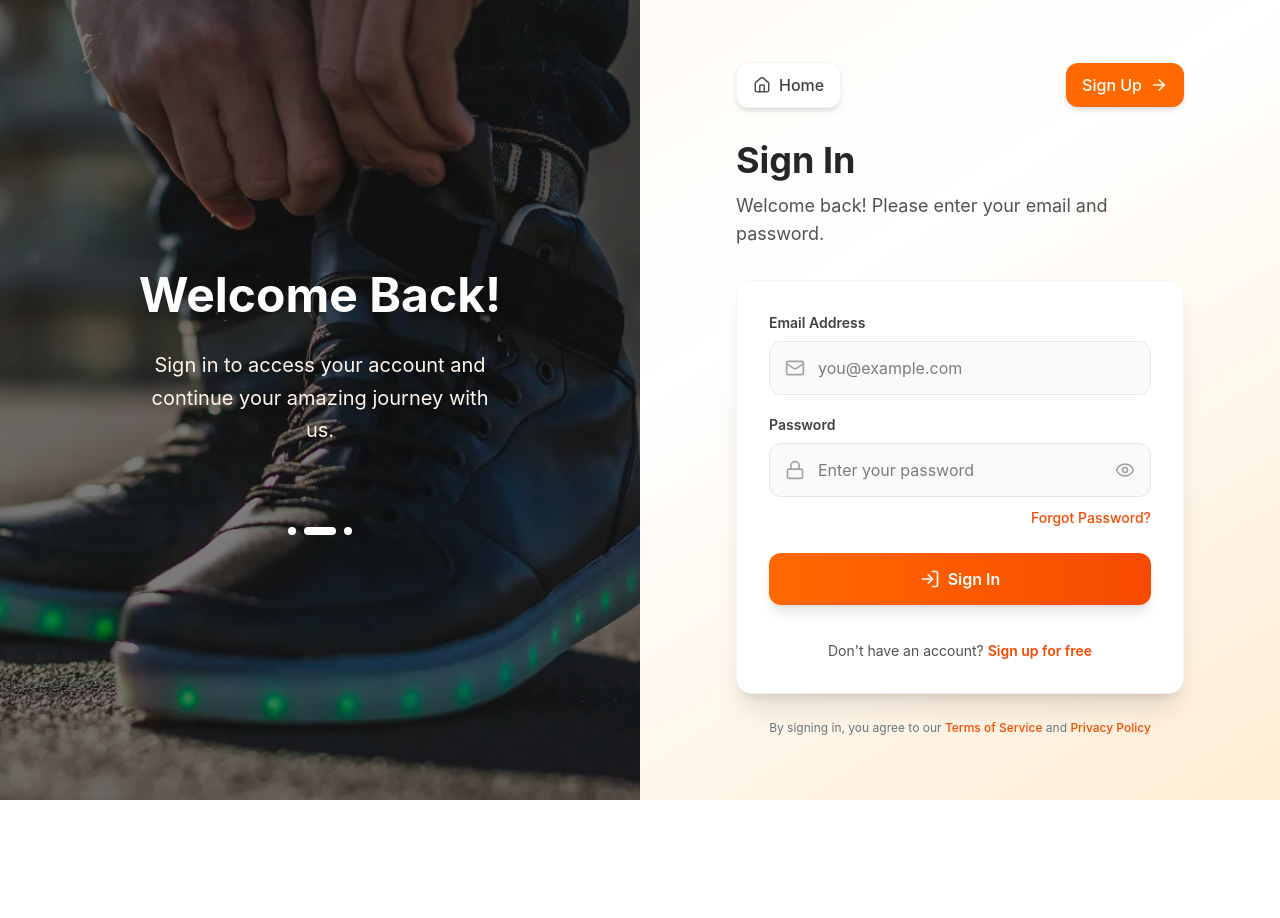
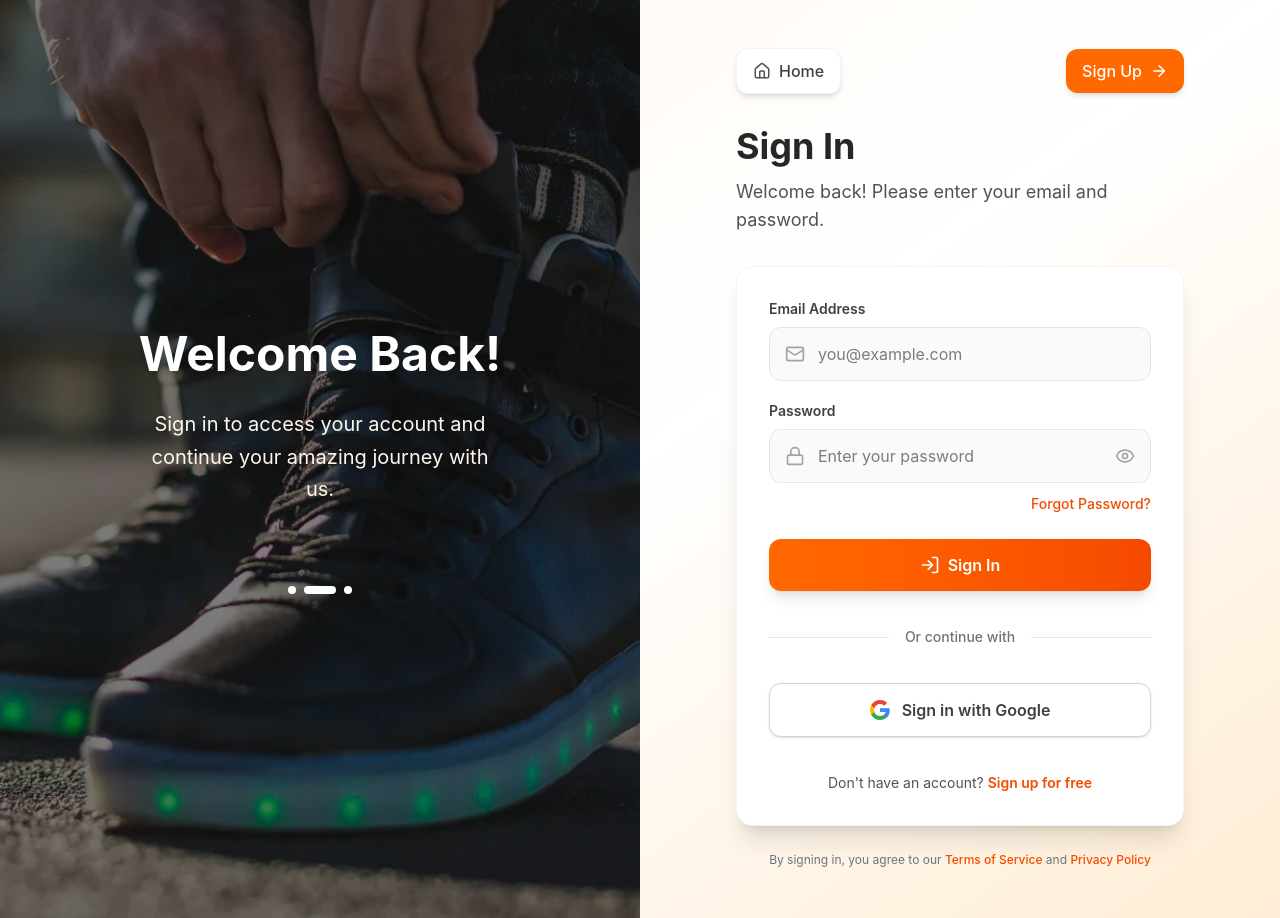
Before and after one commit to DuyPhatpeo/ecommerce, a React (Vite) app: page /login in a window 1280 px wide. Before the commit the page ends 800 px from the top, so only its background shows below. Built offline with nearby package versions, Linux system fonts and the light colour scheme.

Commit message:
update code

```diff
--- a/src/components/auth/LoginForm.tsx
+++ b/src/components/auth/LoginForm.tsx
@@ -1,24 +1,88 @@
 import { useState } from "react";
 import { Eye, EyeOff, LogIn, Mail, Lock, Home, ArrowLeft } from "lucide-react";
-import { Link } from "react-router-dom";
+
+const GoogleIcon = () => (
+  <svg width="20" height="20" viewBox="0 0 20 20" fill="none">
+    <path
+      d="M19.8 10.2273C19.8 9.51819 19.7364 8.83637 19.6182 8.18182H10V12.05H15.5091C15.2727 13.3 14.5636 14.3591 13.5 15.0682V17.5773H16.7818C18.7091 15.8364 19.8 13.2727 19.8 10.2273Z"
+      fill="#4285F4"
+    />
+    <path
+      d="M10 20C12.7 20 14.9636 19.1045 16.7818 17.5773L13.5 15.0682C12.6091 15.6682 11.4818 16.0227 10 16.0227C7.39545 16.0227 5.19091 14.2636 4.40455 11.9H1.01364V14.4909C2.81818 18.0682 6.10909 20 10 20Z"
+      fill="#34A853"
+    />
+    <path
+      d="M4.40455 11.9C4.20455 11.3 4.09091 10.6591 4.09091 10C4.09091 9.34091 4.20455 8.7 4.40455 8.1V5.50909H1.01364C0.340909 6.85909 0 8.38636 0 10C0 11.6136 0.340909 13.1409 1.01364 14.4909L4.40455 11.9Z"
+      fill="#FBBC05"
+    />
+    <path
+      d="M10 3.97727C11.6136 3.97727 13.0636 4.54091 14.2045 5.62727L17.1227 2.70909C14.9591 0.681818 12.6955 0 10 0C6.10909 0 2.81818 1.93182 1.01364 5.50909L4.40455 8.1C5.19091 5.73636 7.39545 3.97727 10 3.97727Z"
+      fill="#EA4335"
+    />
+  </svg>
+);
+
 export default function LoginForm() {
   const [showPassword, setShowPassword] = useState(false);
   const [formData, setFormData] = useState({
     email: "",
     password: "",
   });
+  const [errors, setErrors] = useState({
+    email: "",
+    password: "",
+  });
+  const [isLoading, setIsLoading] = useState(false);
 
-  const handleChange = (e: React.ChangeEvent<HTMLInputElement>) => {
-    setFormData({ ...formData, [e.target.name]: e.target.value });
+  const validateEmail = (email) => {
+    const regex = /^[^\s@]+@[^\s@]+\.[^\s@]+$/;
+    return regex.test(email);
   };
 
-  const handleSubmit = (e: React.FormEvent) => {
+  const handleChange = (e) => {
+    const { name, value } = e.target;
+    setFormData({ ...formData, [name]: value });
+
+    if (errors[name]) {
+      setErrors({ ...errors, [name]: "" });
+    }
+  };
+
+  const handleSubmit = (e) => {
     e.preventDefault();
-    if (!formData.email || !formData.password) {
-      alert("Please enter email and password");
+
+    const newErrors = { email: "", password: "" };
+
+    if (!formData.email) {
+      newErrors.email = "Email is required";
+    } else if (!validateEmail(formData.email)) {
+      newErrors.email = "Please enter a valid email";
+    }
+
+    if (!formData.password) {
+      newErrors.password = "Password is required";
+    } else if (formData.password.length < 6) {
+      newErrors.password = "Password must be at least 6 characters";
+    }
+
+    if (newErrors.email || newErrors.password) {
+      setErrors(newErrors);
       return;
     }
-    alert(`Login successful! \nEmail: ${formData.email}`);
+
+    setIsLoading(true);
+    setTimeout(() => {
+      setIsLoading(false);
+      alert(`Login successful! \nEmail: ${formData.email}`);
+    }, 1500);
+  };
+
+  const handleGoogleSignIn = () => {
+    alert("Google Sign In would be implemented here with OAuth 2.0");
+  };
+
+  const handleNavigation = (path) => {
+    alert(`Navigation to ${path} would be handled by React Router`);
   };
 
   return (
@@ -44,7 +108,7 @@ export default function LoginForm() {
           <div className="flex justify-center gap-2 mt-12">
             <div className="w-2 h-2 rounded-full bg-white bg-opacity-50"></div>
             <div className="w-8 h-2 rounded-full bg-white"></div>
-            <div className="w-2 h-2 rounded-full bg-white"></div>
+            <div className="w-2 h-2 rounded-full bg-white bg-opacity-50"></div>
           </div>
         </div>
       </div>
@@ -54,8 +118,8 @@ export default function LoginForm() {
         <div className="w-full max-w-md">
           {/* Navigation Buttons */}
           <div className="flex items-center justify-between mb-8">
-            <Link
-              to="/"
+            <button
+              onClick={() => handleNavigation("/")}
               className="flex items-center gap-2 px-4 py-2.5 rounded-xl bg-white shadow-md hover:shadow-lg transition-all duration-200 group border border-gray-100"
             >
               <Home
@@ -65,15 +129,15 @@ export default function LoginForm() {
               <span className="font-medium text-gray-700 group-hover:text-orange-600 transition-colors">
                 Home
               </span>
-            </Link>
+            </button>
 
-            <Link
-              to="/register"
+            <button
+              onClick={() => handleNavigation("/register")}
               className="flex items-center gap-2 px-4 py-2.5 rounded-xl bg-orange-500 hover:bg-orange-600 shadow-md hover:shadow-lg transition-all duration-200 text-white"
             >
               <span className="font-medium">Sign Up</span>
               <ArrowLeft size={18} className="rotate-180" />
-            </Link>
+            </button>
           </div>
 
           {/* Header */}
@@ -85,10 +149,7 @@ export default function LoginForm() {
           </div>
 
           {/* Form Card */}
-          <form
-            onSubmit={handleSubmit}
-            className="bg-white rounded-2xl shadow-xl p-8 border border-gray-100 space-y-5"
-          >
+          <div className="bg-white rounded-2xl shadow-xl p-8 border border-gray-100 space-y-5">
             {/* Email */}
             <div>
               <label className="block text-sm font-semibold text-gray-700 mb-2">
@@ -105,10 +166,14 @@ export default function LoginForm() {
                   value={formData.email}
                   onChange={handleChange}
                   placeholder="you@example.com"
-                  className="w-full pl-12 pr-4 py-3.5 border border-gray-200 rounded-xl focus:ring-2 focus:ring-orange-500 focus:border-transparent outline-none bg-gray-50 focus:bg-white transition"
-                  required
+                  className={`w-full pl-12 pr-4 py-3.5 border rounded-xl focus:ring-2 focus:ring-orange-500 focus:border-transparent outline-none bg-gray-50 focus:bg-white transition ${
+                    errors.email ? "border-red-500" : "border-gray-200"
+                  }`}
                 />
               </div>
+              {errors.email && (
+                <p className="text-red-500 text-sm mt-1">{errors.email}</p>
+              )}
             </div>
 
             {/* Password */}
@@ -127,8 +192,9 @@ export default function LoginForm() {
                   value={formData.password}
                   onChange={handleChange}
                   placeholder="Enter your password"
-                  className="w-full pl-12 pr-12 py-3.5 border border-gray-200 rounded-xl focus:ring-2 focus:ring-orange-500 focus:border-transparent outline-none bg-gray-50 focus:bg-white transition"
-                  required
+                  className={`w-full pl-12 pr-12 py-3.5 border rounded-xl focus:ring-2 focus:ring-orange-500 focus:border-transparent outline-none bg-gray-50 focus:bg-white transition ${
+                    errors.password ? "border-red-500" : "border-gray-200"
+                  }`}
                 />
                 <button
                   type="button"
@@ -138,48 +204,89 @@ export default function LoginForm() {
                   {showPassword ? <EyeOff size={20} /> : <Eye size={20} />}
                 </button>
               </div>
+              {errors.password && (
+                <p className="text-red-500 text-sm mt-1">{errors.password}</p>
+              )}
               {/* Forgot Password Link */}
               <div className="text-right mt-2">
-                <Link
-                  to="/forgot-password"
+                <button
+                  type="button"
+                  onClick={() => handleNavigation("/forgot-password")}
                   className="text-sm text-orange-600 hover:text-orange-700 font-medium hover:underline"
                 >
                   Forgot Password?
-                </Link>
+                </button>
               </div>
             </div>
 
             {/* Submit Button */}
             <button
-              type="submit"
-              className="w-full bg-gradient-to-r from-orange-500 to-orange-600 text-white font-semibold py-3.5 rounded-xl hover:from-orange-600 hover:to-orange-700 transition-all duration-200 shadow-lg hover:shadow-xl flex items-center justify-center gap-2 mt-6"
+              type="button"
+              onClick={handleSubmit}
+              disabled={isLoading}
+              className="w-full bg-gradient-to-r from-orange-500 to-orange-600 text-white font-semibold py-3.5 rounded-xl hover:from-orange-600 hover:to-orange-700 transition-all duration-200 shadow-lg hover:shadow-xl flex items-center justify-center gap-2 mt-6 disabled:opacity-50 disabled:cursor-not-allowed"
             >
-              <LogIn size={20} />
-              Sign In
+              {isLoading ? (
+                <>
+                  <div className="w-5 h-5 border-2 border-white border-t-transparent rounded-full animate-spin"></div>
+                  Signing In...
+                </>
+              ) : (
+                <>
+                  <LogIn size={20} />
+                  Sign In
+                </>
+              )}
+            </button>
+
+            {/* Divider */}
+            <div className="flex items-center gap-4 py-4">
+              <div className="flex-1 border-t border-gray-200"></div>
+              <span className="text-sm text-gray-500 font-medium">
+                Or continue with
+              </span>
+              <div className="flex-1 border-t border-gray-200"></div>
+            </div>
+
+            {/* Google Sign In Button */}
+            <button
+              type="button"
+              onClick={handleGoogleSignIn}
+              className="w-full bg-white border border-gray-300 text-gray-700 font-semibold py-3.5 rounded-xl hover:bg-gray-50 hover:border-gray-400 transition-all duration-200 shadow-sm hover:shadow-md flex items-center justify-center gap-3"
+            >
+              <GoogleIcon />
+              Sign in with Google
             </button>
 
             {/* Sign Up Link */}
             <p className="text-center text-sm text-gray-600 pt-4">
               Don't have an account?{" "}
-              <Link
-                to="/register"
+              <button
+                type="button"
+                onClick={() => handleNavigation("/register")}
                 className="text-orange-600 hover:text-orange-700 font-semibold hover:underline"
               >
                 Sign up for free
-              </Link>
+              </button>
             </p>
-          </form>
+          </div>
 
           {/* Footer */}
           <p className="text-center text-xs text-gray-500 mt-6 leading-relaxed">
             By signing in, you agree to our{" "}
-            <a href="#" className="text-orange-600 hover:underline font-medium">
+            <button
+              onClick={() => alert("Terms of Service")}
+              className="text-orange-600 hover:underline font-medium"
+            >
               Terms of Service
-            </a>{" "}
+            </button>{" "}
             and{" "}
-            <a href="#" className="text-orange-600 hover:underline font-medium">
+            <button
+              onClick={() => alert("Privacy Policy")}
+              className="text-orange-600 hover:underline font-medium"
+            >
               Privacy Policy
-            </a>
+            </button>
           </p>
         </div>
       </div>
```
